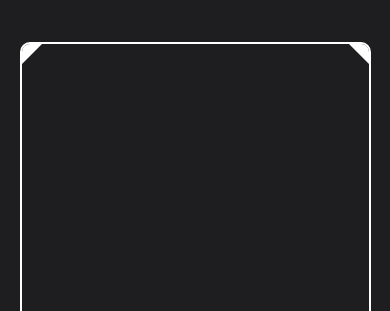
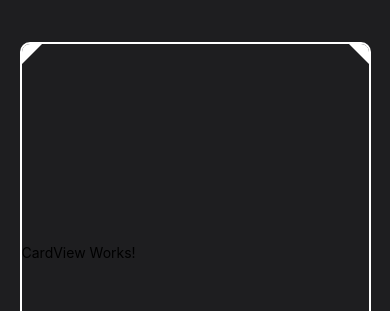
Before and after one commit to fmacedosantos/lamborghini-garage, a React Native app: screen / in a window 390 px wide. Shown: the top 311 px of the page. Built offline with nearby package versions, Linux system fonts and the light colour scheme.

Commit message:
Aplicando a logo

```diff
--- a/src/screens/GarageScreen/index.tsx
+++ b/src/screens/GarageScreen/index.tsx
@@ -1,5 +1,6 @@
 import { Text, View } from "react-native";
 import { styles } from "./styles";
+import CardView from "../../components/CardView";
 
 
 export function GarageScreen() {
@@ -10,6 +11,7 @@ export function GarageScreen() {
         <View style={[styles.triangleCorner, styles.triangleCornerTopRight]}/>
         <View style={[styles.triangleCorner, styles.triangleCornerBottomRight]}/>
         <View style={[styles.triangleCorner, styles.triangleCornerBottomLeft]}/>
+        <CardView/>
       </View>
     </View>
   );
```
